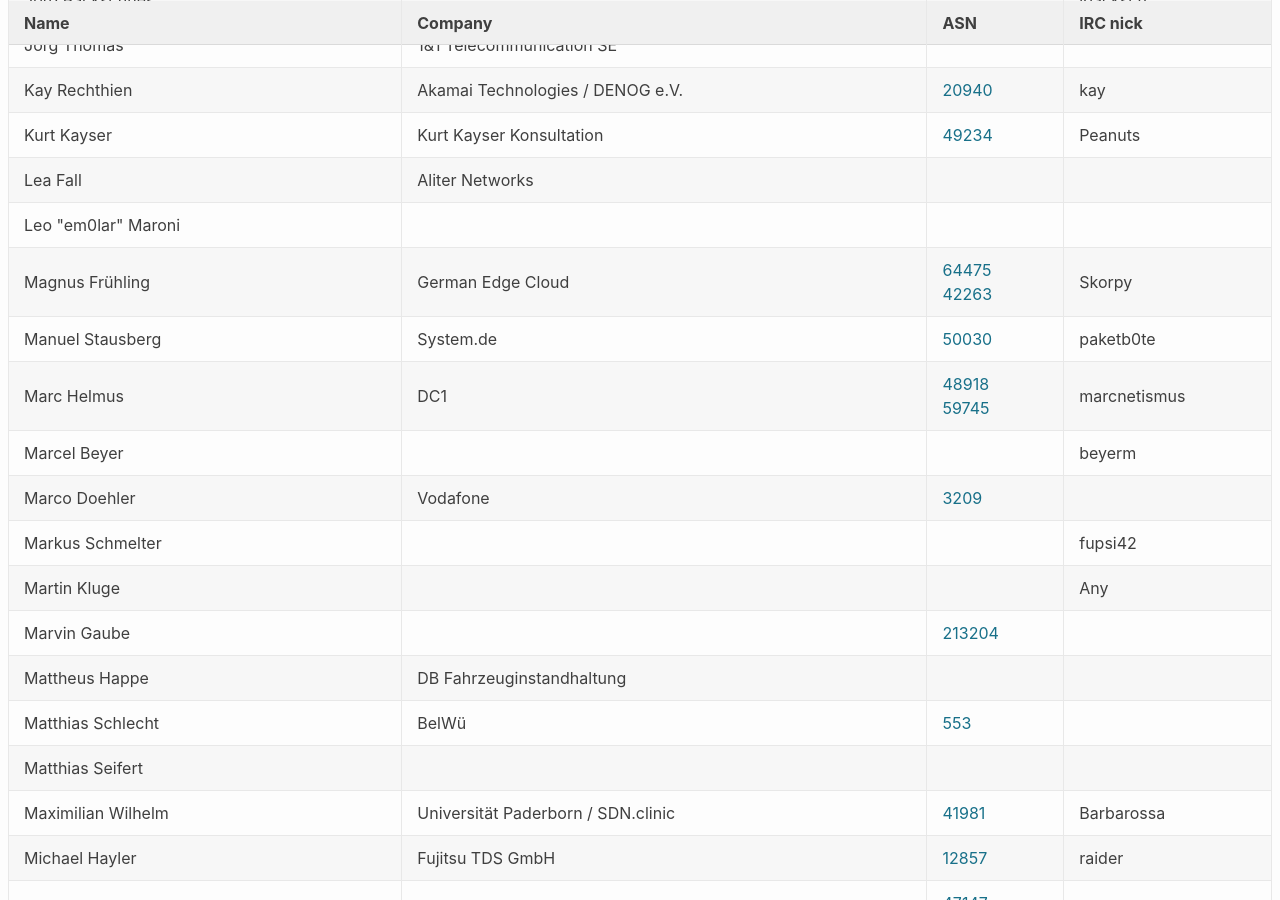
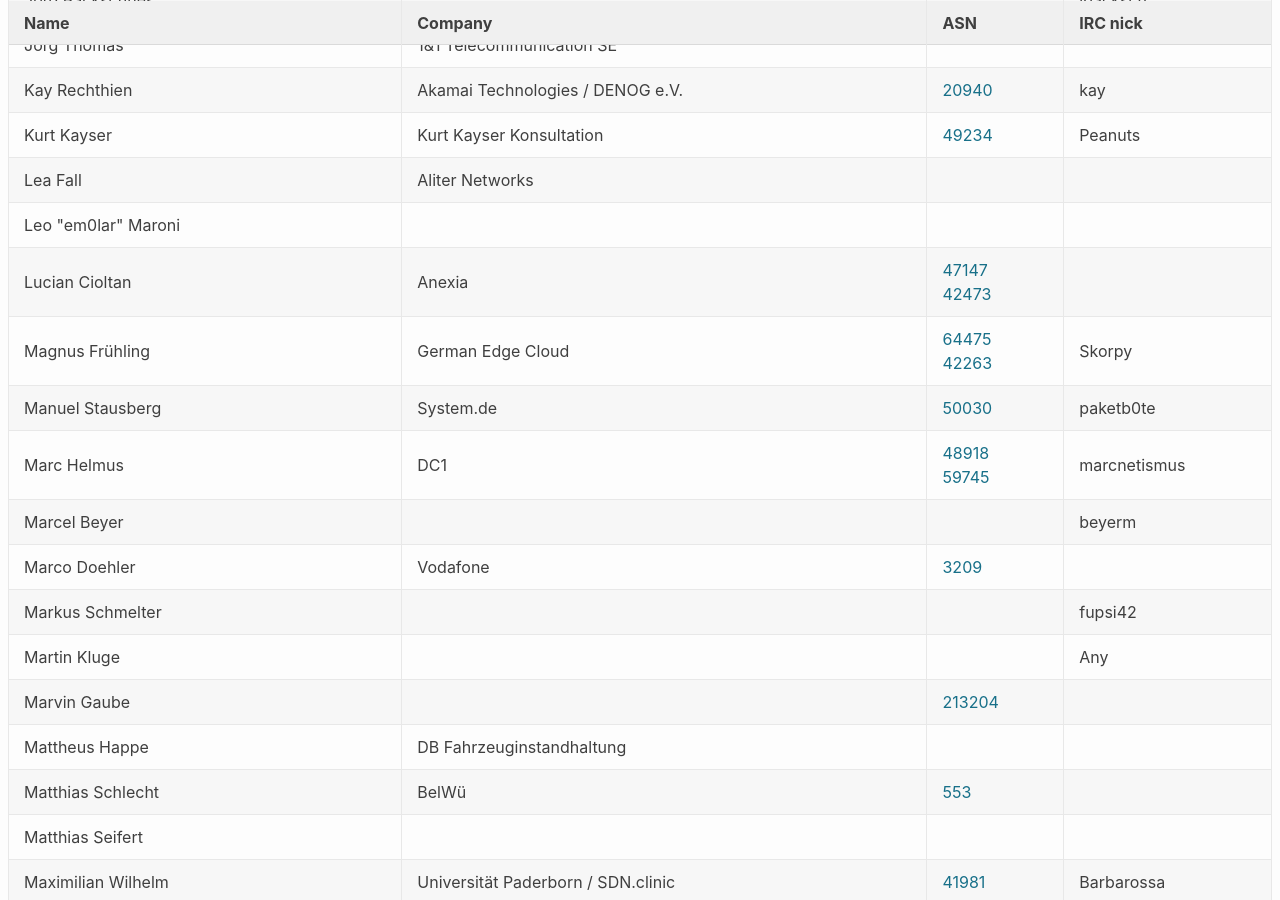
Before and after one commit to denog/pretix-attendeelist, a Jekyll site: the page built from denog2020.markdown, in a window 1280 px wide and 900 px high, scrolled down 2563 px. Built offline with Jekyll 4.4.1, drawn with Linux system fonts in a browser that asks for light colours.

Commit message:
Latest data: Tue Jan 26 17:05:15 UTC 2021

```diff
--- a/_data/attendees_meetup2021-01.json
+++ b/_data/attendees_meetup2021-01.json
@@ -342,6 +342,12 @@
     "asn": null
   },
   {
+    "name": "Lucian Cioltan",
+    "company": "Anexia",
+    "irc": null,
+    "asn": "AS47147, AS42473"
+  },
+  {
     "name": "Magnus Frühling",
     "company": "German Edge Cloud",
     "irc": "Skorpy",
```
